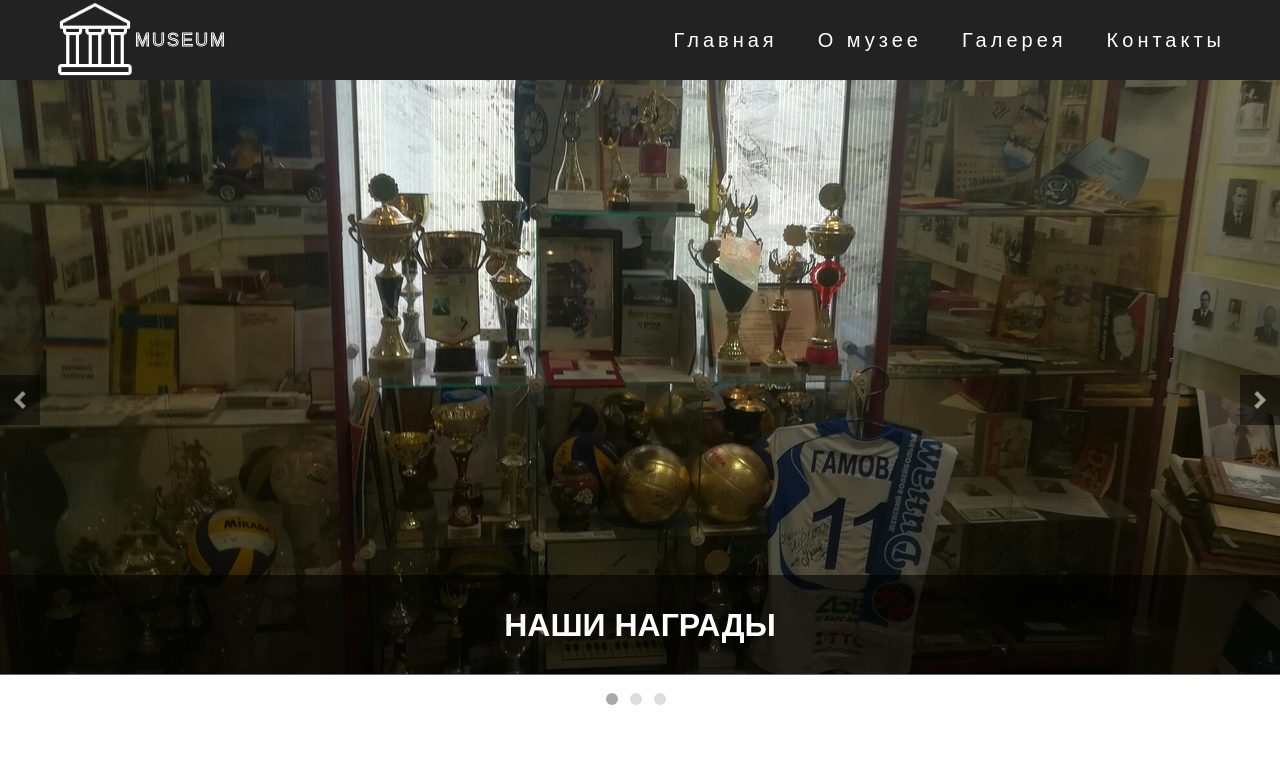
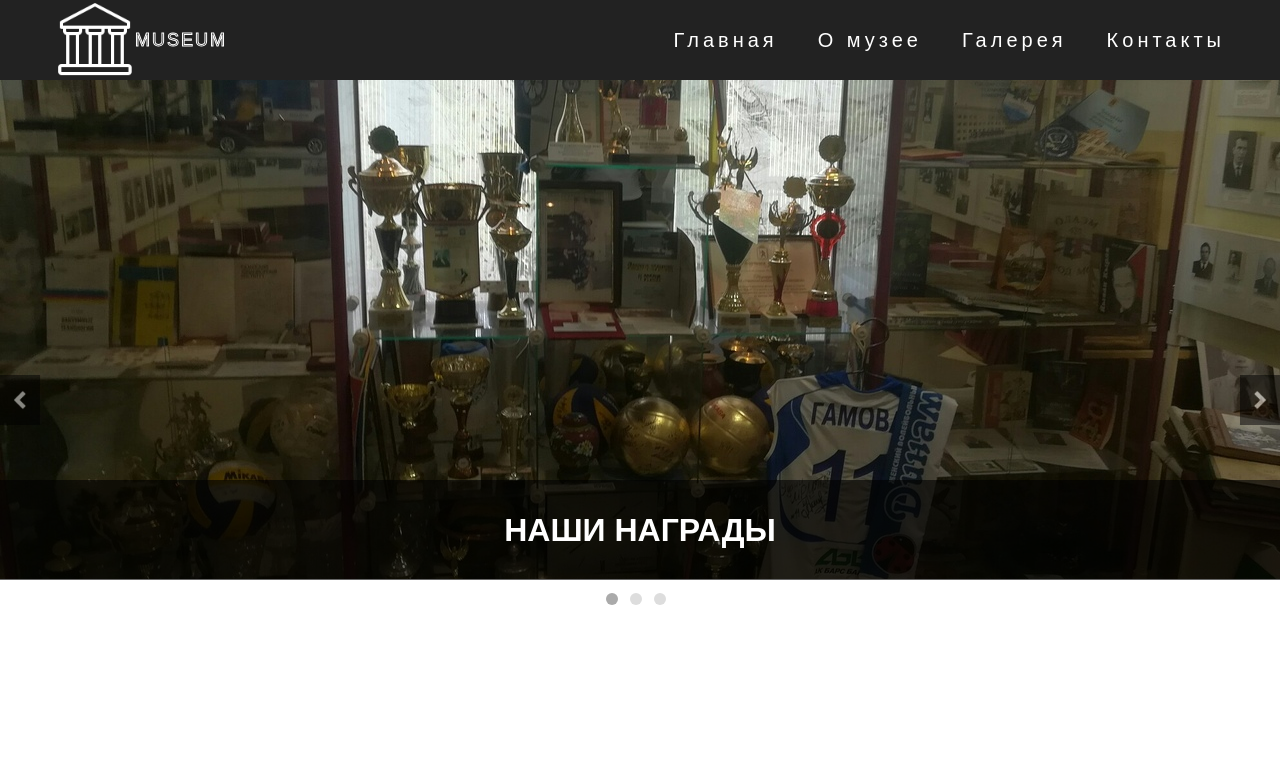
Before and after one commit to tema21978/museum, a plain HTML site: page index.html in a window 1280 px wide. Shown: the top 782 px of the page. Drawn offline with nearby package versions, Linux system fonts and the light colour scheme.

Commit message:
Add files via upload

```diff
--- a/index.html
+++ b/index.html
@@ -149,5 +149,6 @@
         </div>
     </footer>
 <script src="script.js"></script>
+<script src="http://code.jquery.com/jquery-2.2.4.min.js"></script>
 </body>
 </html>
--- a/main.css
+++ b/main.css
@@ -13,6 +13,7 @@
     background: #222;
     position: fixed;
     z-index: 1000;
+    transition: .3s;
 
 }
 .menu {
@@ -84,7 +85,7 @@
 /*Слайдер*/
 .slider {
     width: 100%;
-    height: 625px;
+    height: 525px;
     position: relative;
     overflow: hidden;
 }
@@ -113,7 +114,7 @@
     height: 100px;
     background: rgba(0, 0, 0, 0.6);
     position: absolute;
-    bottom: 30px;
+    bottom: 25px;
     color: #fff;
     display: flex;
     justify-content: center;
```
Also changed, not shown: script.js (+13 -0 lines).
